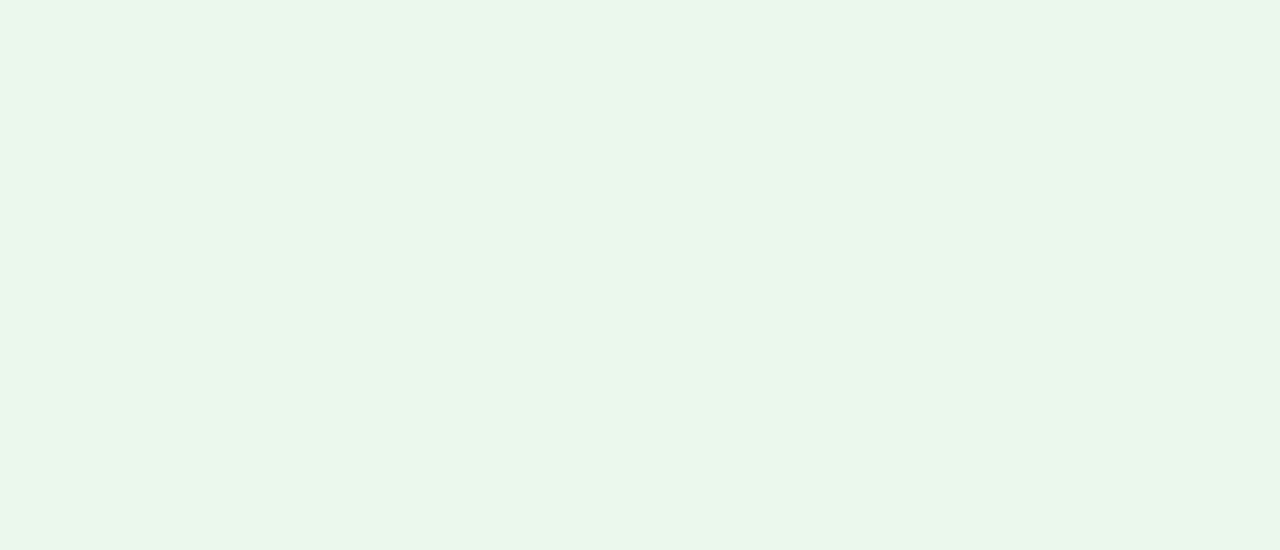
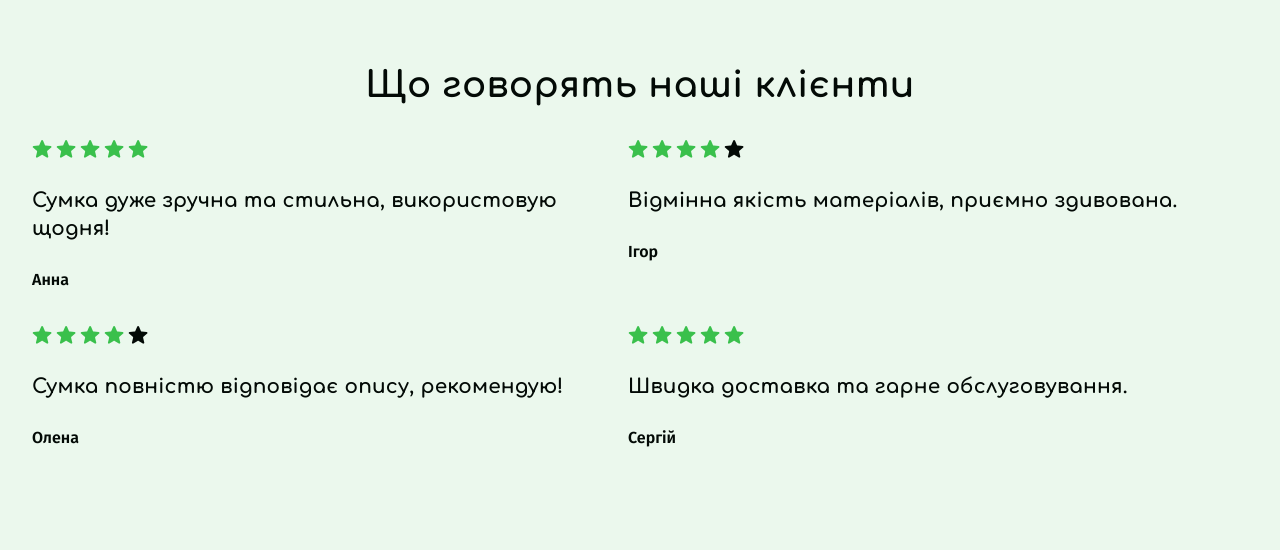
Before and after one commit to GoitStudentsWorks/fs120_html-css_Bogdan-uk, a plain HTML site: page src/index.html in a window 1280 px wide. Drawn offline with nearby package versions, Linux system fonts and the light colour scheme; files that its build step writes are made by us from their sources.

Commit message:
feedback

```diff
--- a/src/css/feedbacks.css
+++ b/src/css/feedbacks.css
@@ -0,0 +1,116 @@
+.feedback {
+  padding: 32px 16px;
+}
+
+.feedback-title {
+  font-family: 'Comfortaa', sans-serif;
+  font-weight: 700;
+  font-size: 36px;
+  line-height: 1.2;
+  letter-spacing: 0.01em;
+  text-align: center;
+  color: #030a06;
+  width: 288px;
+  height: 86px;
+  margin: 0 auto;
+  margin-bottom: 32px;
+}
+
+.feedback-list {
+  display: flex;
+  gap: 4px;
+  margin-bottom: 12px;
+}
+
+.feedback-icon {
+  fill: #3ac04c;
+}
+
+.feedback-icon-black {
+  fill: #030a06;
+}
+
+.feedback-desc {
+  font-family: 'Comfortaa', sans-serif;
+  font-weight: 700;
+  font-size: 20px;
+  line-height: 1.4;
+  letter-spacing: 0.01em;
+  color: #030a06;
+  margin-bottom: 12px;
+}
+
+.feedback-text {
+  font-weight: 600;
+  font-size: 16px;
+  line-height: 1.6;
+  color: #030a06;
+  margin-bottom: 40px;
+}
+
+.feedback-text-distance {
+  margin-bottom: 0px;
+}
+
+@media screen and (min-width: 768px) {
+  .feedback {
+    padding: 64px 32px;
+  }
+
+  .feedback-title {
+    width: 560px;
+    height: 43px;
+  }
+
+  .feedback-list {
+    margin-bottom: 24px;
+  }
+
+  .feedback-desc {
+    margin-bottom: 24px;
+  }
+
+  .feedback-text {
+    margin-bottom: 32px;
+  }
+
+  .feedback-main-list {
+    display: flex;
+    flex-wrap: wrap;
+  }
+
+  .feedback-main-item {
+    width: calc((100% - 24px) / 2);
+  }
+}
+
+@media screen and (min-width: 1440px) {
+  .feedback {
+    padding: 64px;
+  }
+
+  .feedback-title {
+    font-size: 48px;
+    height: 116px;
+    margin-bottom: 80px;
+  }
+
+  .feedback-text {
+    margin-bottom: 0px;
+  }
+
+  .feedback-main-list {
+    flex-wrap: nowrap;
+    gap: 24px;
+    justify-content: center;
+  }
+
+  .feedback-main-item {
+    width: 310px;
+    height: 176px;
+  }
+
+  .feedback-desc-distance {
+    margin-bottom: 52px;
+  }
+}
--- a/src/partials/feedbacks.html
+++ b/src/partials/feedbacks.html
@@ -1 +1,138 @@
 <!-- Анна Копець -->
+<section class="feedback">
+  <h2 class="feedback-title">Що говорять наші клієнти</h2>
+  <ul class="feedback-main-list">
+    <li class="feedback-main-item">
+      <ul class="feedback-list">
+        <li class="feedback-item">
+          <svg class="feedback-icon" width="20" height="20">
+            <use href="./img/sprite.svg#icon-star"></use>
+          </svg>
+        </li>
+        <li class="feedback-item">
+          <svg class="feedback-icon" width="20" height="20">
+            <use href="./img/sprite.svg#icon-star"></use>
+          </svg>
+        </li>
+        <li class="feedback-item">
+          <svg class="feedback-icon" width="20" height="20">
+            <use href="./img/sprite.svg#icon-star"></use>
+          </svg>
+        </li>
+        <li class="feedback-item">
+          <svg class="feedback-icon" width="20" height="20">
+            <use href="./img/sprite.svg#icon-star"></use>
+          </svg>
+        </li>
+        <li class="feedback-item">
+          <svg class="feedback-icon" width="20" height="20">
+            <use href="./img/sprite.svg#icon-star"></use>
+          </svg>
+        </li>
+      </ul>
+      <p class="feedback-desc">
+        Сумка дуже зручна та стильна, використовую щодня!
+      </p>
+      <p class="feedback-text">Анна</p>
+    </li>
+    <li class="feedback-main-item">
+      <ul class="feedback-list">
+        <li class="feedback-item">
+          <svg class="feedback-icon" width="20" height="20">
+            <use href="./img/sprite.svg#icon-star"></use>
+          </svg>
+        </li>
+        <li class="feedback-item">
+          <svg class="feedback-icon" width="20" height="20">
+            <use href="./img/sprite.svg#icon-star"></use>
+          </svg>
+        </li>
+        <li class="feedback-item">
+          <svg class="feedback-icon" width="20" height="20">
+            <use href="./img/sprite.svg#icon-star"></use>
+          </svg>
+        </li>
+        <li class="feedback-item">
+          <svg class="feedback-icon" width="20" height="20">
+            <use href="./img/sprite.svg#icon-star"></use>
+          </svg>
+        </li>
+        <li class="feedback-item">
+          <svg class="feedback-icon feedback-icon-black" width="20" height="20">
+            <use href="./img/sprite.svg#icon-star"></use>
+          </svg>
+        </li>
+      </ul>
+      <p class="feedback-desc">
+        Відмінна якість матеріалів, приємно здивована.
+      </p>
+      <p class="feedback-text">Ігор</p>
+    </li>
+    <li class="feedback-main-item">
+      <ul class="feedback-list">
+        <li class="feedback-item">
+          <svg class="feedback-icon" width="20" height="20">
+            <use href="./img/sprite.svg#icon-star"></use>
+          </svg>
+        </li>
+        <li class="feedback-item">
+          <svg class="feedback-icon" width="20" height="20">
+            <use href="./img/sprite.svg#icon-star"></use>
+          </svg>
+        </li>
+        <li class="feedback-item">
+          <svg class="feedback-icon" width="20" height="20">
+            <use href="./img/sprite.svg#icon-star"></use>
+          </svg>
+        </li>
+        <li class="feedback-item">
+          <svg class="feedback-icon" width="20" height="20">
+            <use href="./img/sprite.svg#icon-star"></use>
+          </svg>
+        </li>
+        <li class="feedback-item">
+          <svg class="feedback-icon feedback-icon-black" width="20" height="20">
+            <use href="./img/sprite.svg#icon-star"></use>
+          </svg>
+        </li>
+      </ul>
+      <p class="feedback-desc feedback-desc-distance">
+        Сумка повністю відповідає опису, рекомендую!
+      </p>
+      <p class="feedback-text">Олена</p>
+    </li>
+    <li class="feedback-main-item">
+      <ul class="feedback-list">
+        <li class="feedback-item">
+          <svg class="feedback-icon" width="20" height="20">
+            <use href="./img/sprite.svg#icon-star"></use>
+          </svg>
+        </li>
+        <li class="feedback-item">
+          <svg class="feedback-icon" width="20" height="20">
+            <use href="./img/sprite.svg#icon-star"></use>
+          </svg>
+        </li>
+        <li class="feedback-item">
+          <svg class="feedback-icon" width="20" height="20">
+            <use href="./img/sprite.svg#icon-star"></use>
+          </svg>
+        </li>
+        <li class="feedback-item">
+          <svg class="feedback-icon" width="20" height="20">
+            <use href="./img/sprite.svg#icon-star"></use>
+          </svg>
+        </li>
+        <li class="feedback-item">
+          <svg class="feedback-icon" width="20" height="20">
+            <use href="./img/sprite.svg#icon-star"></use>
+          </svg>
+        </li>
+      </ul>
+      <p class="feedback-desc feedback-desc-distance">
+        Швидка доставка та гарне обслуговування.
+      </p>
+      <p class="feedback-text feedback-text-distance">Сергій</p>
+    </li>
+  </ul>
+</section>
```
